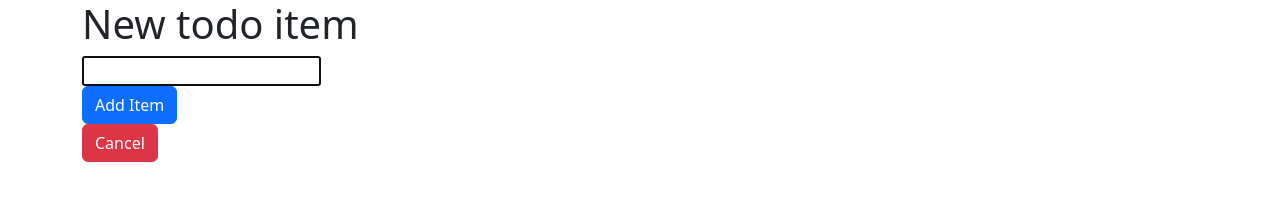
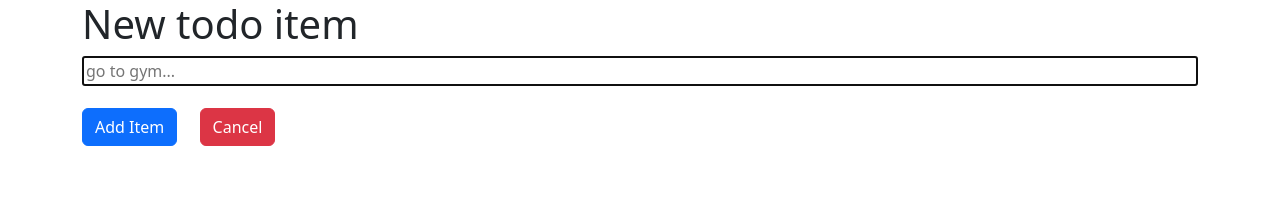
Before and after one commit to NashvilleBeginners/redux_todo_list, a React app: page /newToDo in a window 1280 px wide. Built offline with nearby package versions, Linux system fonts and the light colour scheme.

Commit message:
Added small styling to new todo item component.

```diff
--- a/src/containers/NewToDo.js
+++ b/src/containers/NewToDo.js
@@ -21,22 +21,23 @@ class newToDo extends React.Component {
 
   render() {
     return(
-      <div>
+      <div className="col-xs-6">
         <h1>New todo item</h1>
         <form onSubmit={this.handleSubmit.bind(this)}>
           <input
             type="text"
+            placeholder="go to gym..."
             ref={(input) => {this.todoInput = input;}}
             autoFocus/>
-          <div>
+          <div className="form-buttons">
             <button type="submit" className="btn btn-primary">
               Add Item
             </button>
+            <Link to="/" className="btn btn-danger cancel-button">
+              Cancel
+            </Link>
           </div>
         </form>
-        <Link to="/" className="btn btn-danger">
-          Cancel
-        </Link>
       </div>
     )
   }
--- a/style/style.css
+++ b/style/style.css
@@ -9,3 +9,15 @@
 .completed {
   text-decoration: line-through;
 }
+
+.cancel-button {
+  margin-left: 2%;
+}
+
+.form-buttons {
+  padding-top: 2%;
+}
+
+form > input {
+  min-width: 100%;
+}
```
